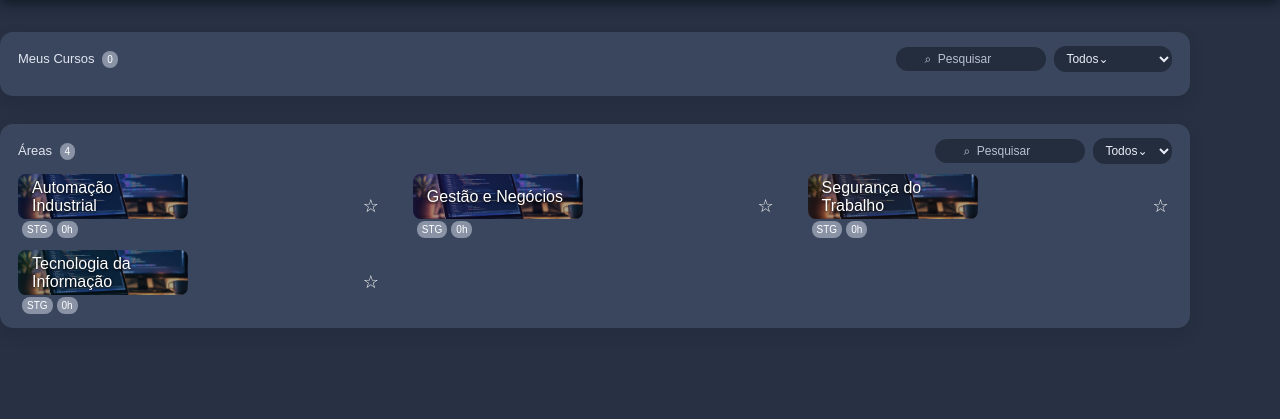
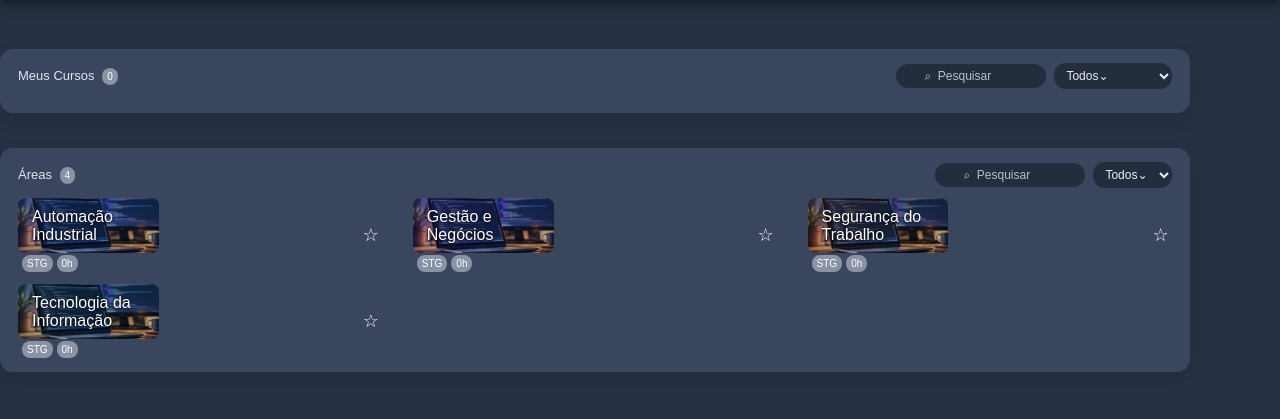
Before and after one commit to MrdiegL2824/TrainHub, a PHP site: page /dashboard.php in a window 1280 px wide. Shown: the part 36-455 px from the top of the page. Run offline with PHP 8.4, Linux system fonts and the light colour scheme; a user stored in the database is signed in; data comes from the database, SQL or seed files in the repository; data that the repository does not hold is empty; some libraries are stand-ins or nearby versions.

Commit message:
style: fine tune home screen proportions

```diff
--- a/css/responsivo.css
+++ b/css/responsivo.css
@@ -87,5 +87,25 @@ body:has(#lista-cursos) .avatar:after {
 @media (min-width: 901px) {
     body:has(#lista-cursos) .conteudo {
         width: 93vw !important;
+        margin-left: 0 !important;
+        margin-right: 0 !important;
+        padding-top: 49px !important;
+    }
+
+    body:has(#lista-cursos) .cursos {
+        gap: 34px;
+    }
+
+    body:has(#lista-cursos) .curso-capa {
+        height: 147px;
+    }
+
+    body:has(#lista-cursos) .areas {
+        margin-top: 35px;
+    }
+
+    body:has(#lista-cursos) .area-capa {
+        width: min(11vw, 212px);
+        height: 55px;
     }
 }
```
